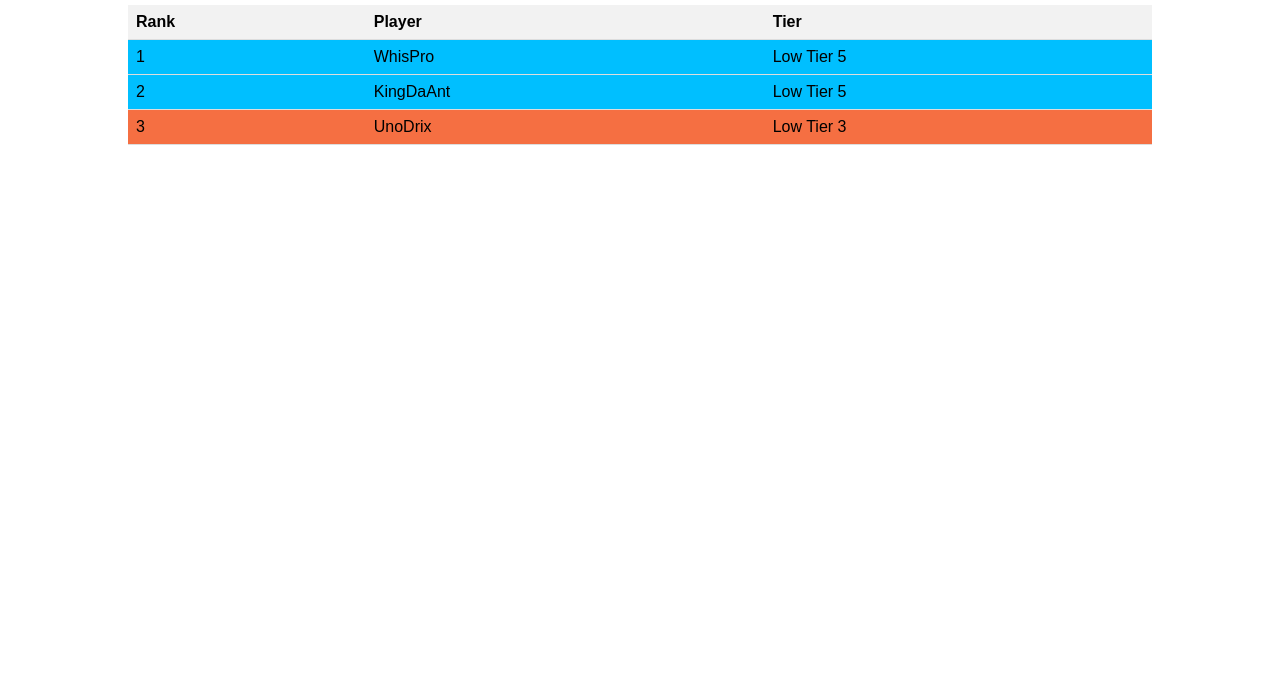
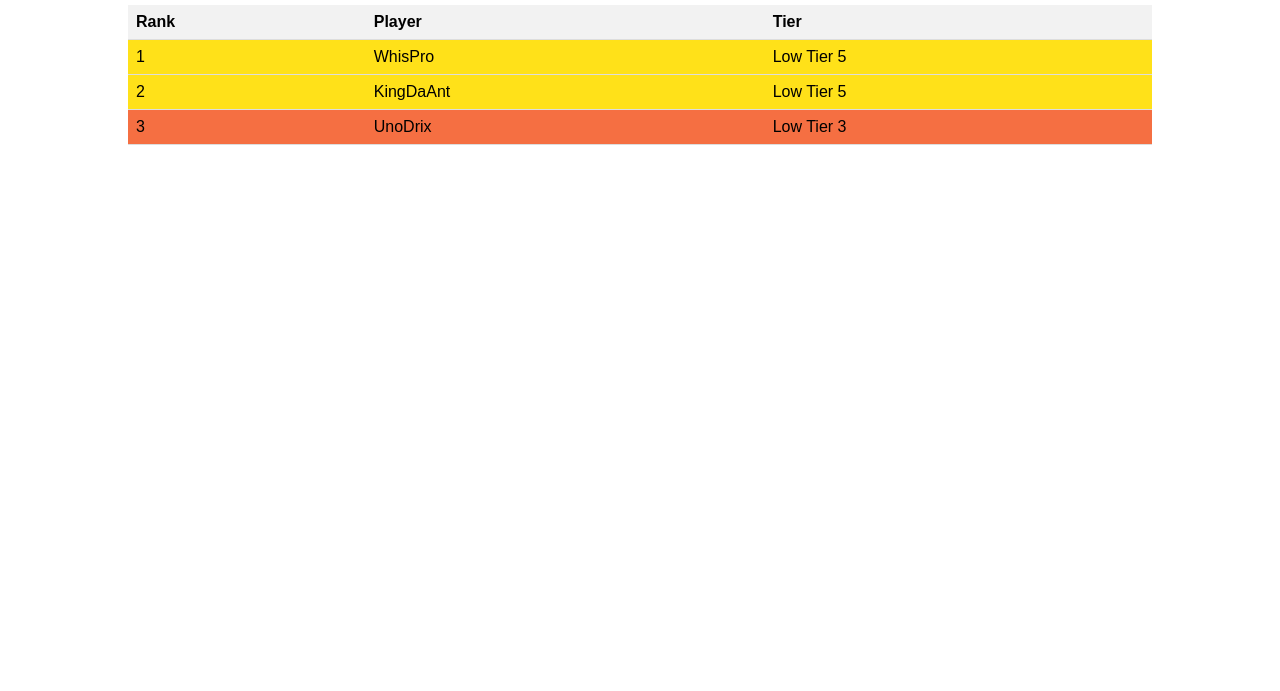
Before and after one commit to ExtendedTiers/ExtendedTiers.github.io, a plain HTML site: page index.html in a window 1280 px wide. Shown: the part 109-800 px from the top of the page. Drawn offline with Linux system fonts and the light colour scheme.

Commit message:
Update index.html

```diff
--- a/index.html
+++ b/index.html
@@ -98,16 +98,16 @@
 
     function getTierClass(tier) {
         const tierClassMap = {
-            'Low Tier 5': 'tier5',
-            'High Tier 5': 'tier5',
-            'Low Tier 4': 'tier4',
-            'High Tier 4': 'tier4',
+            'Low Tier 5': 'tier1', // Corrected to 'tier1'
+            'High Tier 5': 'tier1', // Corrected to 'tier1'
+            'Low Tier 4': 'tier2', // Corrected to 'tier2'
+            'High Tier 4': 'tier2', // Corrected to 'tier2'
             'Low Tier 3': 'tier3',
             'High Tier 3': 'tier3',
-            'Low Tier 2': 'tier2',
-            'High Tier 2': 'tier2',
-            'Low Tier 1': 'tier1',
-            'High Tier 1': 'tier1',
+            'Low Tier 2': 'tier4',
+            'High Tier 2': 'tier4',
+            'Low Tier 1': 'tier5',
+            'High Tier 1': 'tier5',
         };
         return tierClassMap[tier] || ''; // Return empty string if tier not found
     }
```
